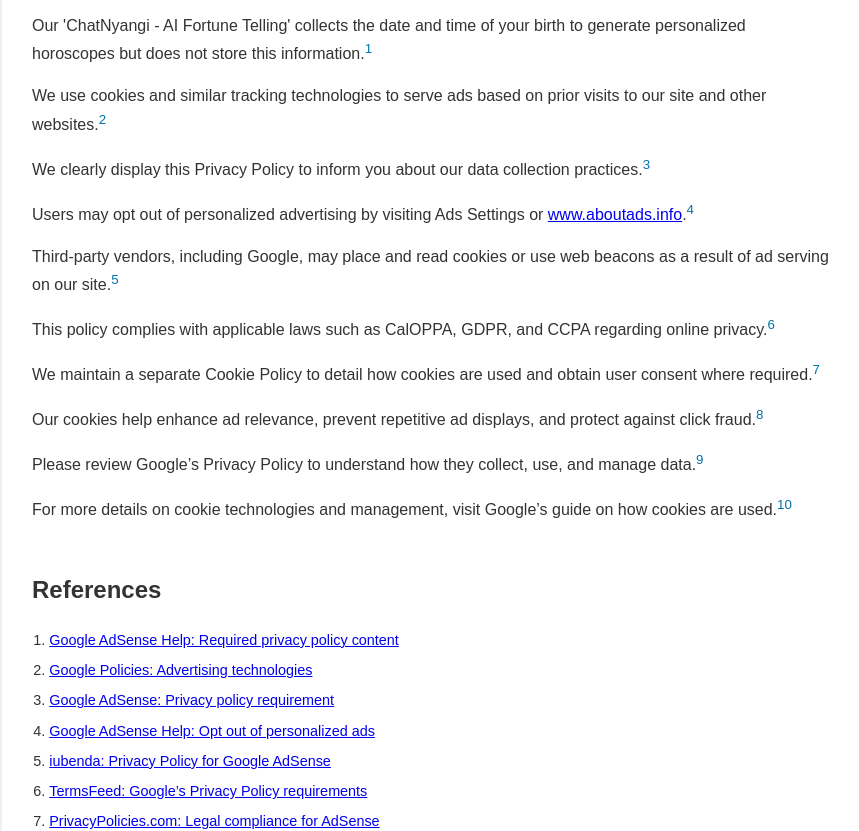
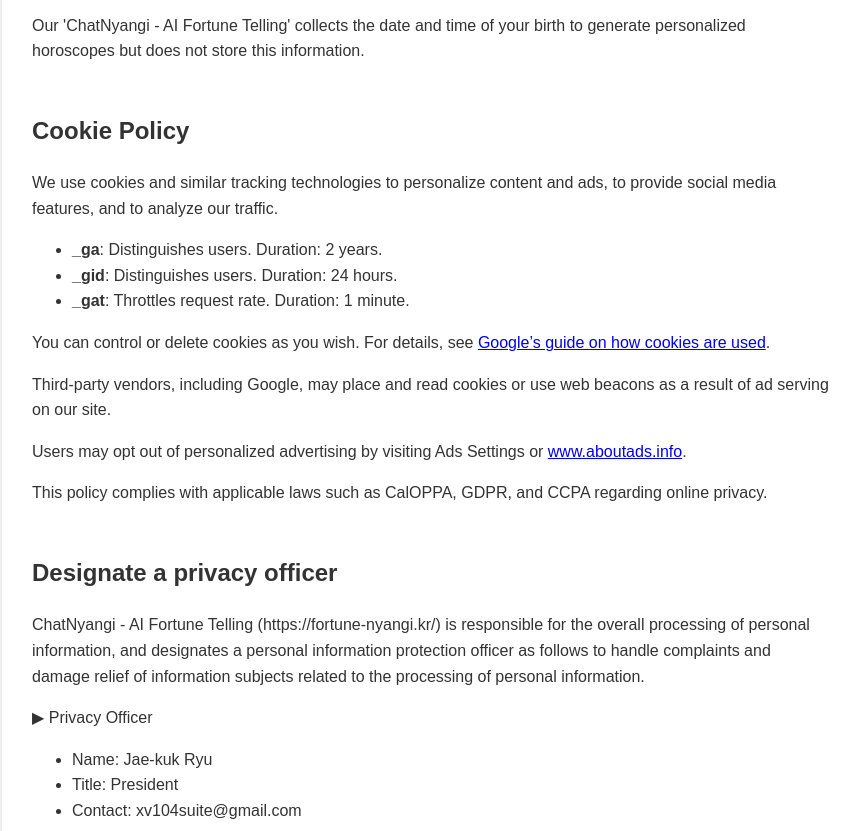
Before and after one commit to jaekuky/ChatNyangi, a plain HTML site: page Frontend/privacy.html in a window 1280 px wide. Shown: the part 126-957 px from the top of the page, without its empty margins (208-1067 px from the left). Drawn offline with Linux system fonts and the light colour scheme.

Commit message:
'privacy.html' 수정, 'sitemap.xml' 수정

```diff
--- a/Frontend/privacy.html
+++ b/Frontend/privacy.html
@@ -3,7 +3,7 @@
   <head>
     <meta charset="UTF-8" />
     <meta name="viewport" content="width=device-width, initial-scale=1" />
-    <title>Privacy Policy – AI Horoscope</title>
+    <title>Privacy Policy – ChatNyangi - AI Fortune Telling</title>
     <link rel="stylesheet" href="privacy.css" />
   </head>
   <body>
@@ -13,103 +13,85 @@
       <p>
         Our 'ChatNyangi - AI Fortune Telling' collects the date and time of your
         birth to generate personalized horoscopes but does not store this
-        information.<sup><a href="#fn1">1</a></sup>
+        information.<!-- 수정: 생년월일·태시간 수집하지만 저장하지 않음 명시 -->
       </p>
+
+      <h2>Cookie Policy</h2>
       <p>
-        We use cookies and similar tracking technologies to serve ads based on
-        prior visits to our site and other websites.<sup
-          ><a href="#fn2">2</a></sup
-        >
+        We use cookies and similar tracking technologies to personalize content
+        and ads, to provide social media features, and to analyze our traffic.
+        <!-- 수정: 별도 Cookie Policy 페이지 대신 본문에 통합 -->
       </p>
+      <ul>
+        <li><strong>_ga</strong>: Distinguishes users. Duration: 2 years.</li>
+        <li><strong>_gid</strong>: Distinguishes users. Duration: 24 hours.</li>
+        <li>
+          <strong>_gat</strong>: Throttles request rate. Duration: 1 minute.
+        </li>
+      </ul>
       <p>
-        We clearly display this Privacy Policy to inform you about our data
-        collection practices.<sup><a href="#fn3">3</a></sup>
+        You can control or delete cookies as you wish. For details, see
+        <a href="https://policies.google.com/technologies/cookies"
+          >Google’s guide on how cookies are used</a
+        >.<!-- 수정: 쿠키 관리 방법 및 Google 가이드 링크 추가 -->
       </p>
+
+      <p>
+        Third-party vendors, including Google, may place and read cookies or use
+        web beacons as a result of ad serving on our site.<!-- 수정: 제3자 쿠키 사용 사실 명시 -->
+      </p>
+
       <p>
         Users may opt out of personalized advertising by visiting Ads Settings
-        or <a href="https://www.aboutads.info/">www.aboutads.info</a>.<sup
-          ><a href="#fn4">4</a></sup
-        >
+        or
+        <a href="https://www.aboutads.info/">www.aboutads.info</a
+        >.<!-- 수정: 옵트아웃 경로 명확화 -->
       </p>
-      <p>
-        Third-party vendors, including Google, may place and read cookies or use
-        web beacons as a result of ad serving on our site.<sup
-          ><a href="#fn5">5</a></sup
-        >
-      </p>
+
       <p>
         This policy complies with applicable laws such as CalOPPA, GDPR, and
-        CCPA regarding online privacy.<sup><a href="#fn6">6</a></sup>
+        CCPA regarding online privacy.<!-- 수정: 법적 준수 조항 유지 -->
       </p>
+
+      <h2>Designate a privacy officer</h2>
       <p>
-        We maintain a separate Cookie Policy to detail how cookies are used and
-        obtain user consent where required.<sup><a href="#fn7">7</a></sup>
+        ChatNyangi - AI Fortune Telling (https://fortune-nyangi.kr/) is
+        responsible for the overall processing of personal information, and
+        designates a personal information protection officer as follows to
+        handle complaints and damage relief of information subjects related to
+        the processing of personal information.
       </p>
-      <p>
-        Our cookies help enhance ad relevance, prevent repetitive ad displays,
-        and protect against click fraud.<sup><a href="#fn8">8</a></sup>
-      </p>
-      <p>
-        Please review Google’s Privacy Policy to understand how they collect,
-        use, and manage data.<sup><a href="#fn9">9</a></sup>
-      </p>
-      <p>
-        For more details on cookie technologies and management, visit Google’s
-        guide on how cookies are used.<sup><a href="#fn10">10</a></sup>
-      </p>
+      <p>▶ Privacy Officer</p>
+      <ul>
+        <li>Name: Jae-kuk Ryu</li>
+        <li>Title: President</li>
+        <li>Contact: xv104suite@gmail.com</li>
+      </ul>
 
       <section id="references">
         <h2>References</h2>
         <ol>
-          <li id="fn1">
+          <li>
             <a href="https://support.google.com/adsense/answer/1348695?hl=en"
               >Google AdSense Help: Required privacy policy content</a
             >
           </li>
-          <li id="fn2">
+          <li>
             <a href="https://policies.google.com/technologies/ads?hl=en"
               >Google Policies: Advertising technologies</a
             >
           </li>
-          <li id="fn3">
+          <li>
             <a href="https://support.google.com/adsense/answer/7549925?hl=en"
               >Google AdSense: Privacy policy requirement</a
             >
           </li>
-          <li id="fn4">
-            <a href="https://support.google.com/adsense/answer/1348695?hl=en"
-              >Google AdSense Help: Opt out of personalized ads</a
-            >
-          </li>
-          <li id="fn5">
-            <a
-              href="https://www.iubenda.com/en/help/12047-privacy-policy-for-google-adsense"
-              >iubenda: Privacy Policy for Google AdSense</a
-            >
-          </li>
-          <li id="fn6">
-            <a
-              href="https://www.termsfeed.com/blog/privacy-policy-google-adsense/"
-              >TermsFeed: Google’s Privacy Policy requirements</a
-            >
-          </li>
-          <li id="fn7">
-            <a
-              href="https://www.privacypolicies.com/blog/privacy-policy-google-adsense/"
-              >PrivacyPolicies.com: Legal compliance for AdSense</a
-            >
-          </li>
-          <li id="fn8">
-            <a href="https://support.google.com/adsense/answer/1348695?hl=en"
-              >Google AdSense Help: Advertising cookies</a
-            >
-          </li>
-          <li id="fn9">
+          <li>
             <a href="https://policies.google.com/privacy?hl=en-US"
               >Google Privacy &amp; Terms</a
             >
           </li>
-          <li id="fn10">
+          <li>
             <a href="https://policies.google.com/technologies/cookies?hl=en-US"
               >Google Policies: How cookies are used</a
             >
```
Also changed, not shown: Frontend/sitemap.xml (+7 -1 lines), 1 other file.
